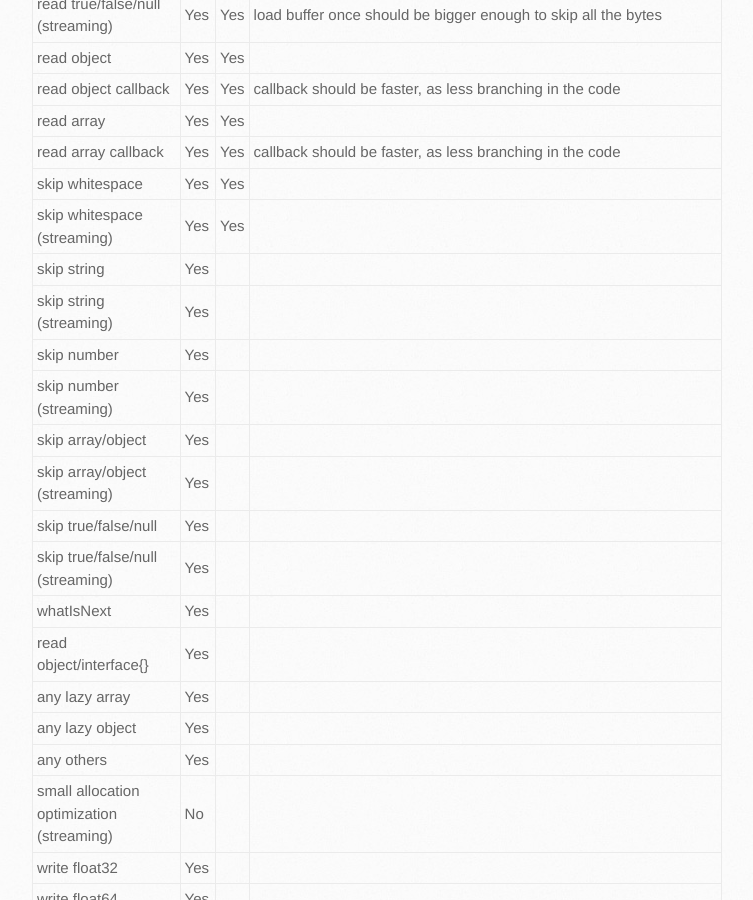
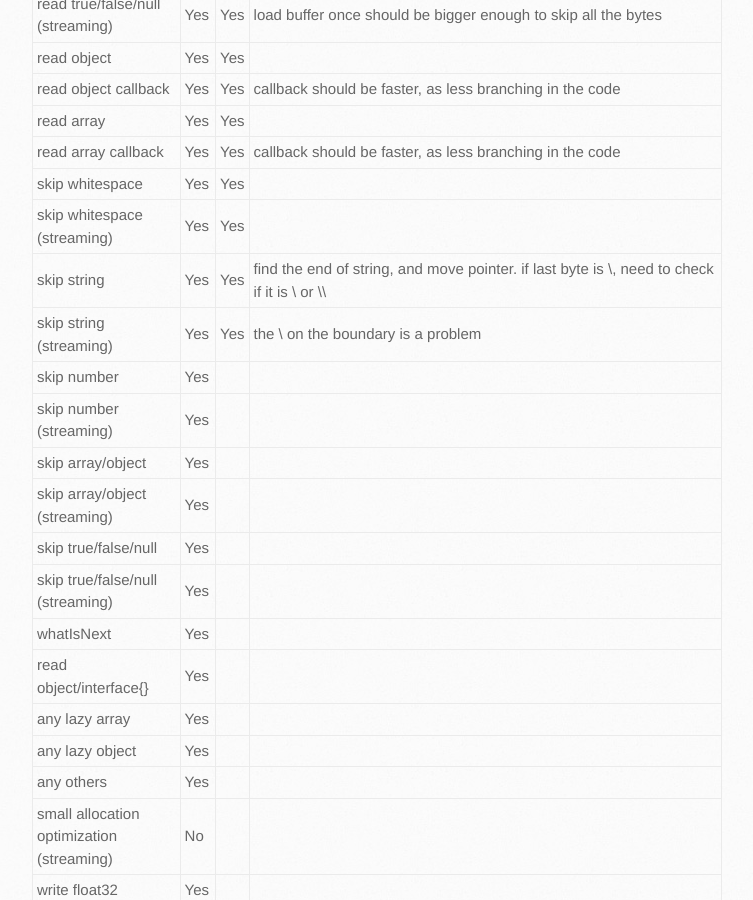
Before and after one commit to json-iterator/json-iterator.github.io, a Jekyll site: the page built from features.md, in a window 1280 px wide and 900 px high, scrolled down 1131 px. Shown: the whole window, without its empty margins (138-891 px from the left). Built offline with Jekyll 4.4.1, drawn with Linux system fonts in a browser that asks for light colours; comment, search, counter and statistics services are not loaded.

Commit message:
Update features.md

```diff
--- a/features.md
+++ b/features.md
@@ -27,8 +27,8 @@ title: Jsoniter Features (Java Version)
 | read array callback | Yes | Yes | callback should be faster, as less branching in the code |
 | skip whitespace | Yes | Yes | |
 | skip whitespace (streaming) | Yes | Yes | |
-| skip string | Yes |  |
-| skip string (streaming) | Yes |  |
+| skip string | Yes | Yes | find the end of string, and move pointer. if last byte is \, need to check if it is \\ or \\\ |
+| skip string (streaming) | Yes | Yes | the \ on the boundary is a problem |
 | skip number | Yes |  |
 | skip number (streaming) | Yes |  |
 | skip array/object | Yes |  |
```
